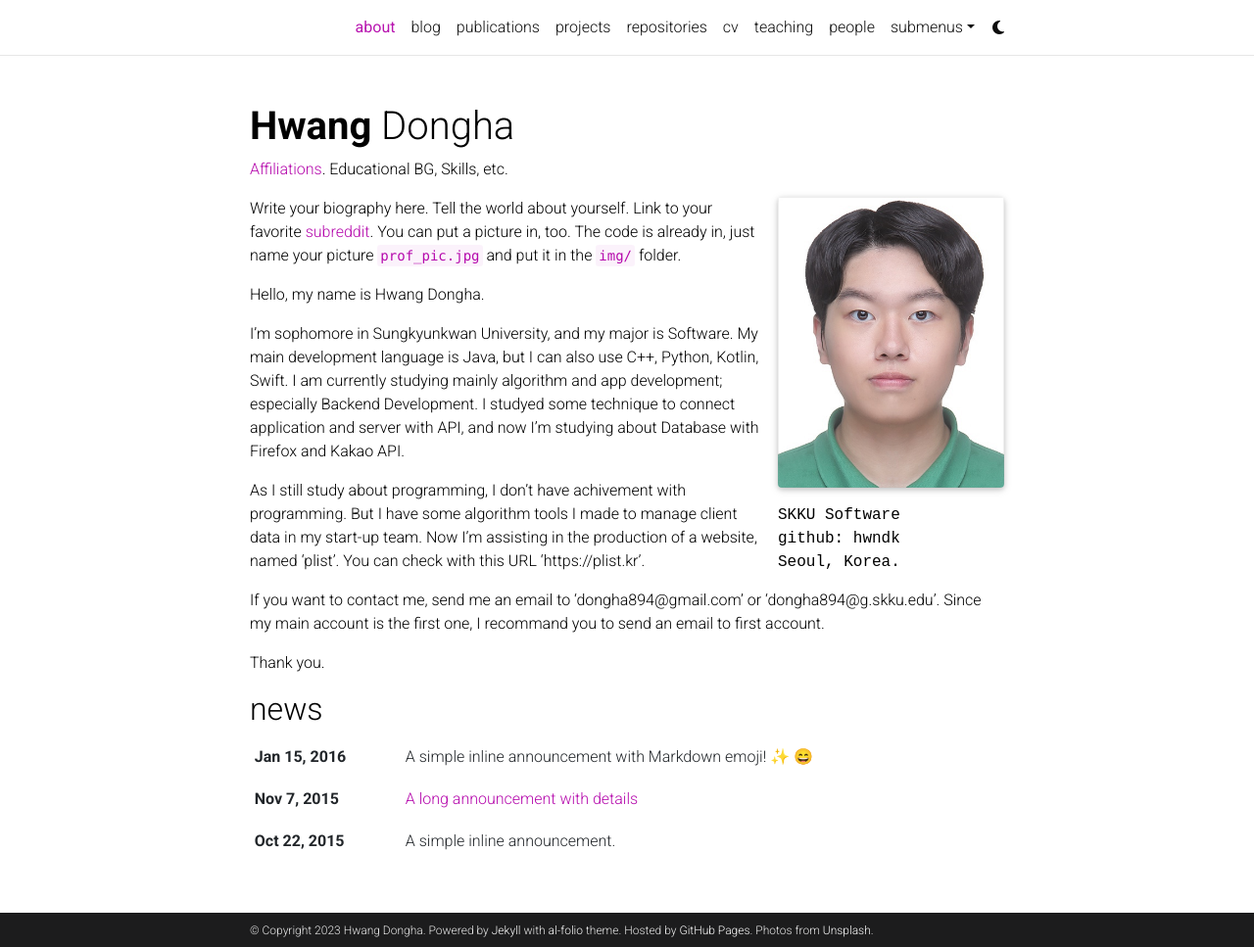
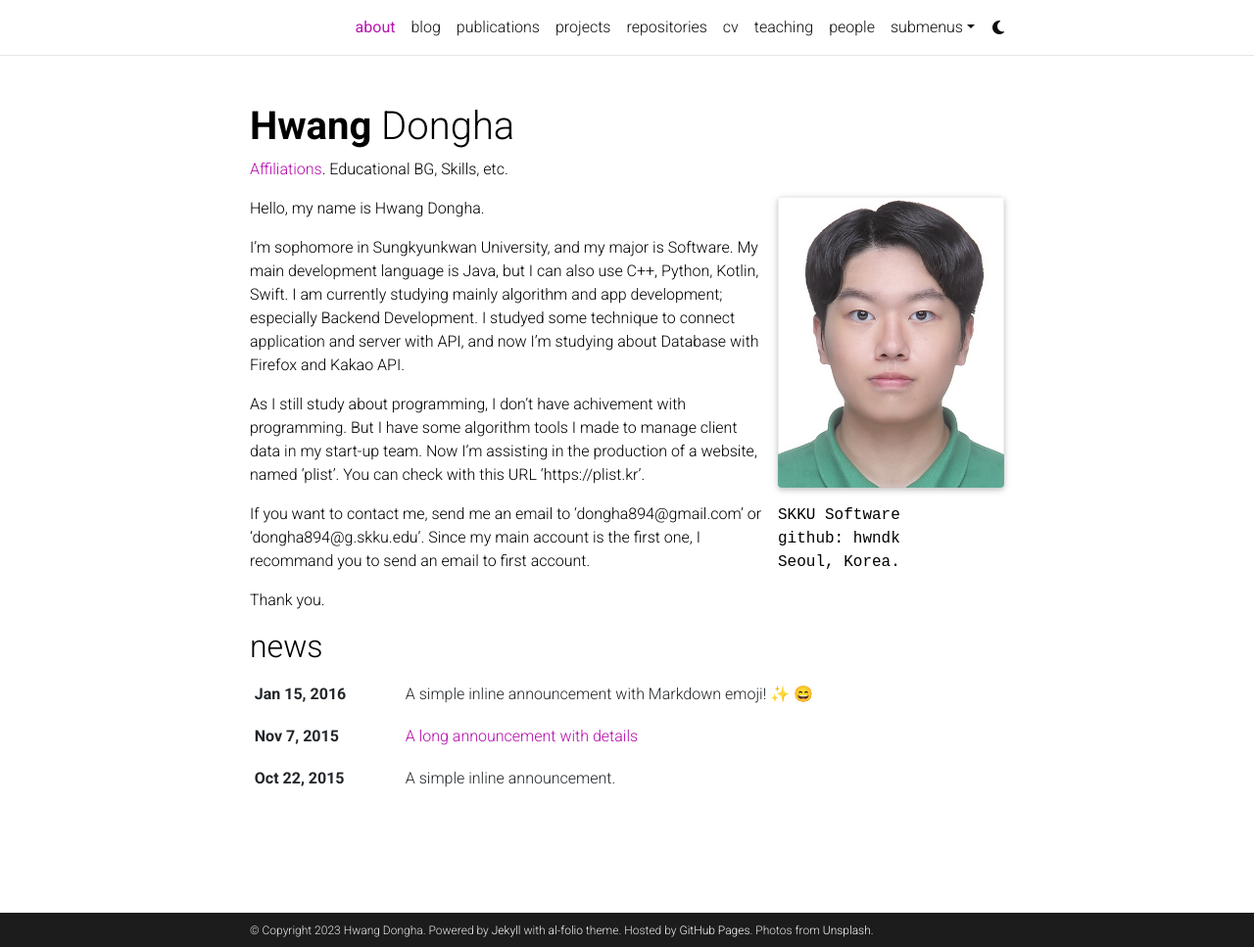
Before and after one commit to hwndk/hwndk.github.io, a Jekyll site: the page built from _pages/about.md, in a window 1280 px wide and 967 px high. Shown: the whole window at 98% size. Built offline with Jekyll 4.4.1, drawn with Linux system fonts in a browser that asks for light colours; full-size pictures stand in for the smaller copies a plugin makes; emoji names are drawn with the system emoji font; comment, search, counter and statistics services are not loaded; a style sheet for code colours, icons or effects is not loaded.

Commit message:
delete info about.md

```diff
--- a/_pages/about.md
+++ b/_pages/about.md
@@ -19,8 +19,6 @@
 social: false  # includes social icons at the bottom of the page
 ---
 
-Write your biography here. Tell the world about yourself. Link to your favorite [subreddit](http://reddit.com). You can put a picture in, too. The code is already in, just name your picture `prof_pic.jpg` and put it in the `img/` folder.
-
 Hello, my name is Hwang Dongha.
 
 I'm sophomore in Sungkyunkwan University, and my major is Software. My main development language is Java, but I can also use C++, Python, Kotlin, Swift. I am currently studying mainly algorithm and app development; especially Backend Development. I studyed some technique to connect application and server with API, and now I'm studying about Database with Firefox and Kakao API.
```
